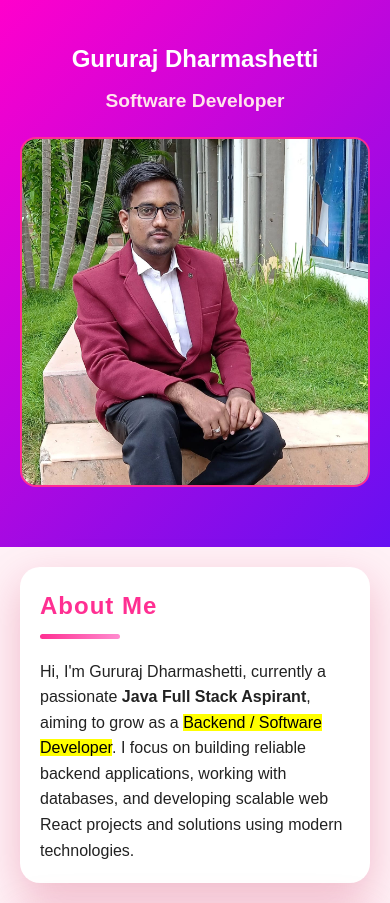
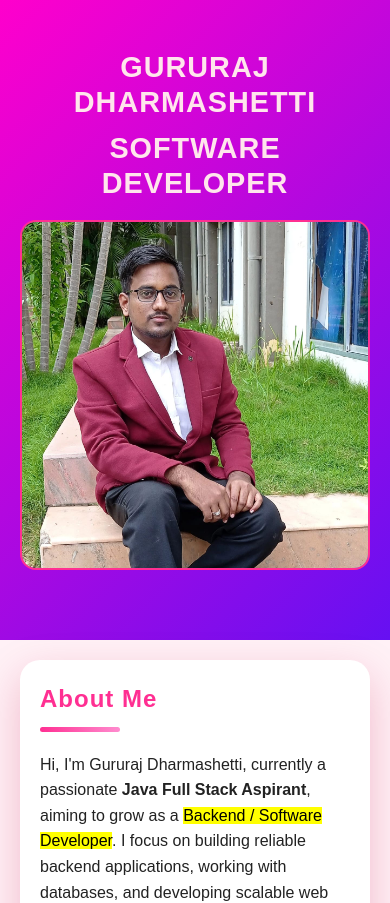
Before and after one commit to Gururaj254/Proffessional-Website, a React (Vite) app: page / in a window 390 px wide. Shown: the top 903 px of the page. Built offline with nearby package versions, Linux system fonts and the light colour scheme.

Commit message:
updated one

```diff
--- a/src/App.jsx
+++ b/src/App.jsx
@@ -9,7 +9,7 @@ import Intrest from "./Components/Intrest.jsx";
 import Contact from "./Components/Contact.jsx";
 import Summary from "./Components/Summary.jsx";
 import Languages from "./Components/Languages.jsx";
-import "./App.css"; // <-- link your CSS here
+import "./App.css";
 
 export default function App() {
   return (
--- a/src/Components/Header.jsx
+++ b/src/Components/Header.jsx
@@ -2,7 +2,7 @@ export default function Header() {
   return (
     <>
       <header className="header">
-        <h2 className="fade-in">Gururaj Dharmashetti</h2>
+        <h2 className="name">Gururaj Dharmashetti</h2>
         <h2 className="name fade-in-delay">Software Developer</h2>
 
         {/* Center image */}
--- a/src/index.css
+++ b/src/index.css
@@ -26,20 +26,31 @@ body {
 /* ===== HEADER ===== */
 header {
   text-align: center;
-  padding: 60px 20px;
+  padding: 80px 20px; /* more space for big text */
   background: linear-gradient(135deg, #ff00cc, #6610f2);
   color: #fff;
   animation: fadeUp 1s ease;
 }
 
 header h2 {
-  margin-bottom: 8px;
+  margin-bottom: 12px;
+  line-height: 1.2;
 }
 
+/* ===== NAME STYLING ===== */
 .name {
-  font-size: 1.8rem;
-  font-weight: 700;
+  font-size: 3rem; /* bigger text */
+  font-weight: 800;
   color: #ffe5ec;
+  letter-spacing: 1px;
+  text-transform: uppercase;
+  animation: popUp 1s ease forwards;
+}
+
+.name.fade-in-delay {
+  opacity: 0;
+  animation: fadeUp 1.5s ease forwards;
+  animation-delay: 0.8s;
 }
 
 /* ===== SECTIONS ===== */
@@ -169,11 +180,15 @@ footer {
     flex-direction: column;
     padding: 25px;
   }
+
+  .name {
+    font-size: 2.2rem; /* medium size on tablets */
+  }
 }
 
-@media (max-width: 600px) {
+@media (max-width: 480px) {
   header {
-    padding: 40px 15px;
+    padding: 50px 15px;
   }
 
   section,
@@ -183,6 +198,6 @@ footer {
   }
 
   .name {
-    font-size: 1.2rem;
+    font-size: 1.8rem; /* smaller on mobile */
   }
 }
```
Lines whose indentation alone changed are shown as unchanged.
